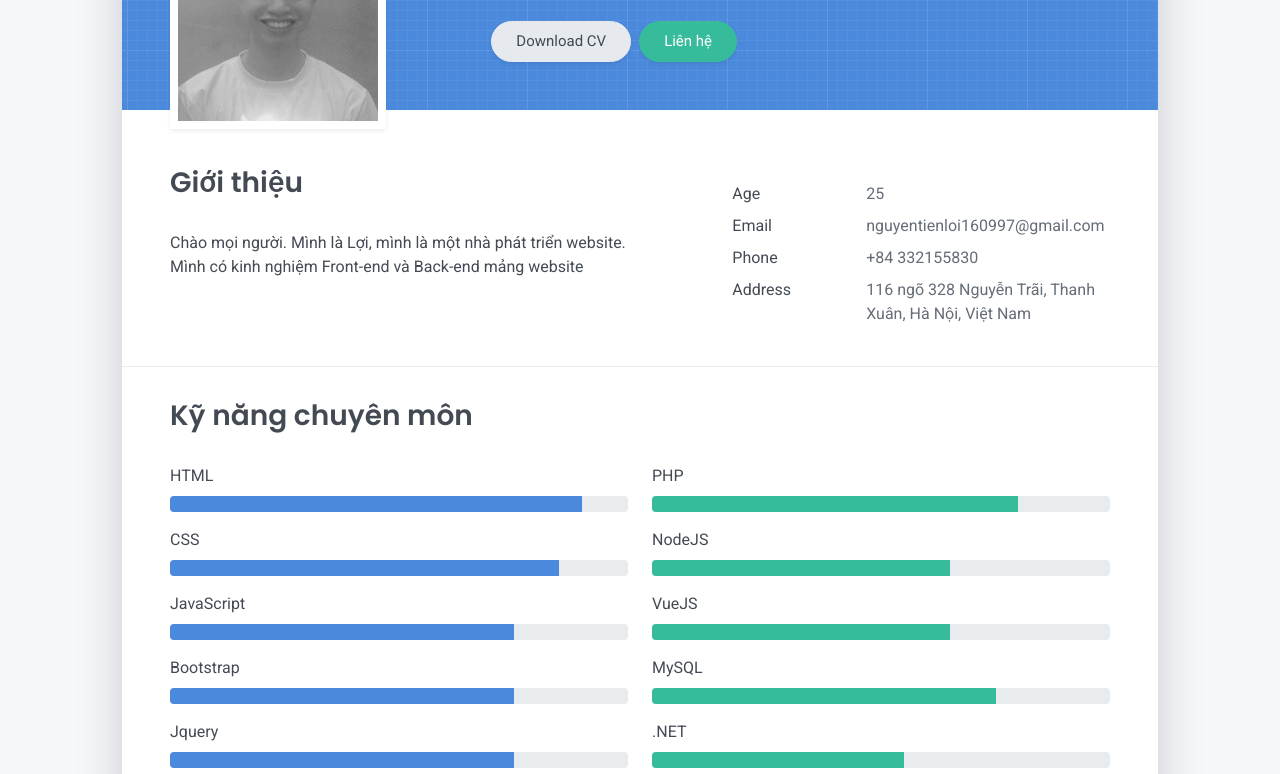
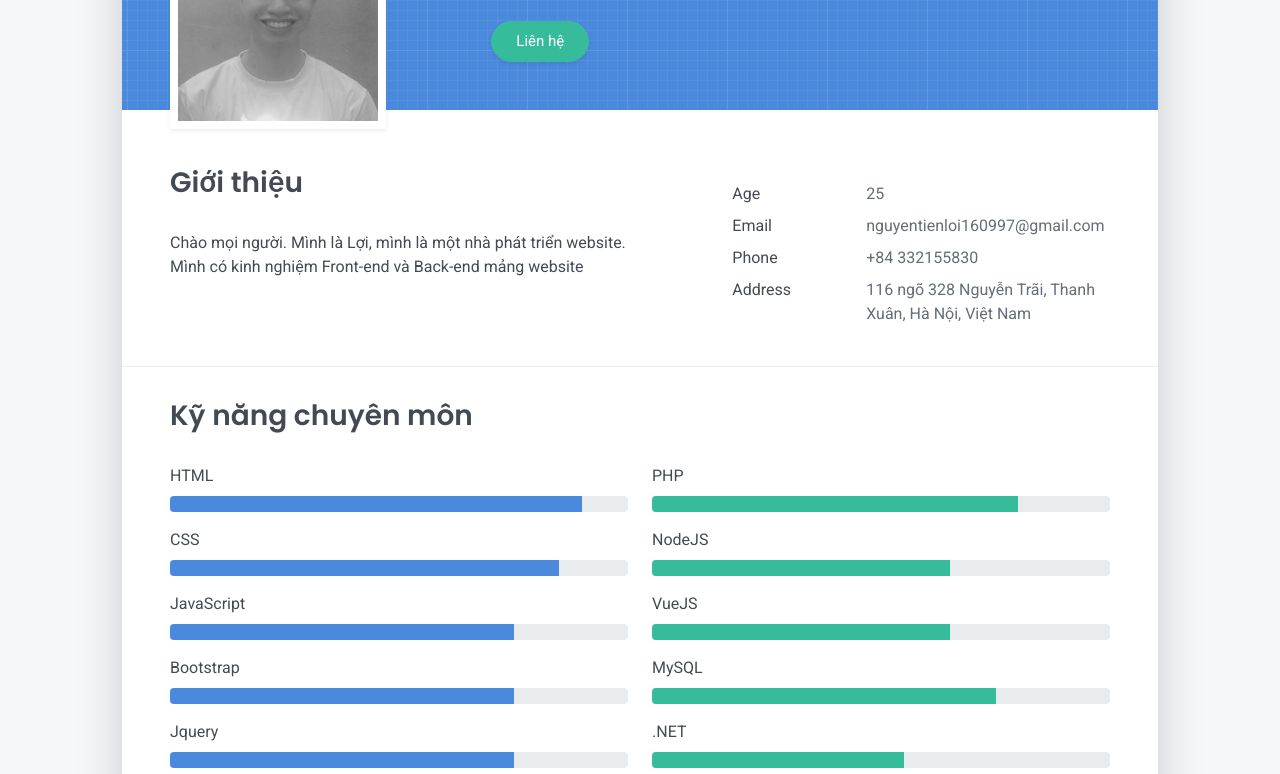
Before and after one commit to nguyentienloi/nguyentienloi.github.io, a plain HTML site: page index.html in a window 1280 px wide. Shown: the part 259-1033 px from the top of the page. Drawn offline with Linux system fonts and the light colour scheme.

Commit message:
hide btn dowload cv

```diff
--- a/index.html
+++ b/index.html
@@ -57,7 +57,7 @@
       <div class="col-lg-8 col-md-7 text-center text-md-start">
         <h2 class="h1 mt-2" data-aos="fade-left" data-aos-delay="0">Nguyễn Tiến Lợi</h2>
         <p data-aos="fade-left" data-aos-delay="100">Web Developer</p>
-        <div class="d-print-none" data-aos="fade-left" data-aos-delay="200"><a class="btn btn-light text-dark shadow-sm mt-1 me-1" href="right-resume.pdf" target="_blank">Download CV</a><a class="btn btn-success shadow-sm mt-1" href="#contact">Liên hệ</a></div>
+        <div class="d-print-none" data-aos="fade-left" data-aos-delay="200"><a class="btn btn-success shadow-sm mt-1" href="#contact">Liên hệ</a></div>
       </div>
     </div>
   </div>
```
